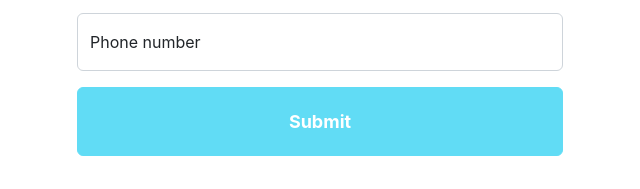
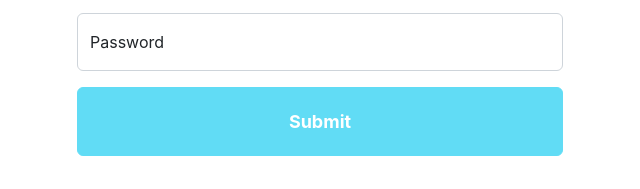
Before and after one commit to abderrahman08/ServiceWebSite, a plain HTML site: page WEBsite1/Home.html in a window 1280 px wide. Shown: the part 3934-4123 px from the top of the page, 320-960 px from the left. Drawn offline with nearby package versions, Linux system fonts and the light colour scheme.

Commit message:
password
PW

```diff
--- a/WEBsite1/Home.html
+++ b/WEBsite1/Home.html
@@ -232,7 +232,7 @@
                       <!-- Phone number input-->
                       <div class="form-floating mb-3">
                           <input class="form-control" id="phone" type="tel" placeholder="(123) 456-7890" data-sb-validations="required" data-sb-can-submit="no">
-                          <label for="phone">Phone number</label>
+                          <label for="phone">Password</label>
                           <div class="invalid-feedback" data-sb-feedback="phone:required">A phone number is required.</div>
                       </div>
                       <div class="d-none" id="submitSuccessMessage">
```
